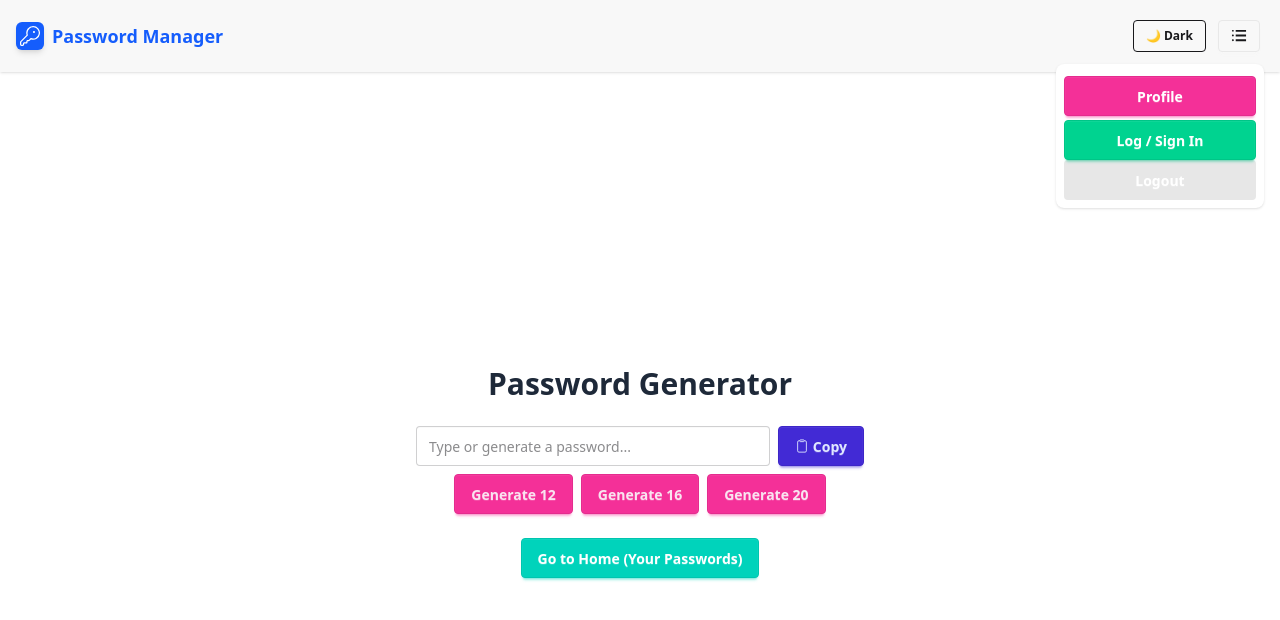
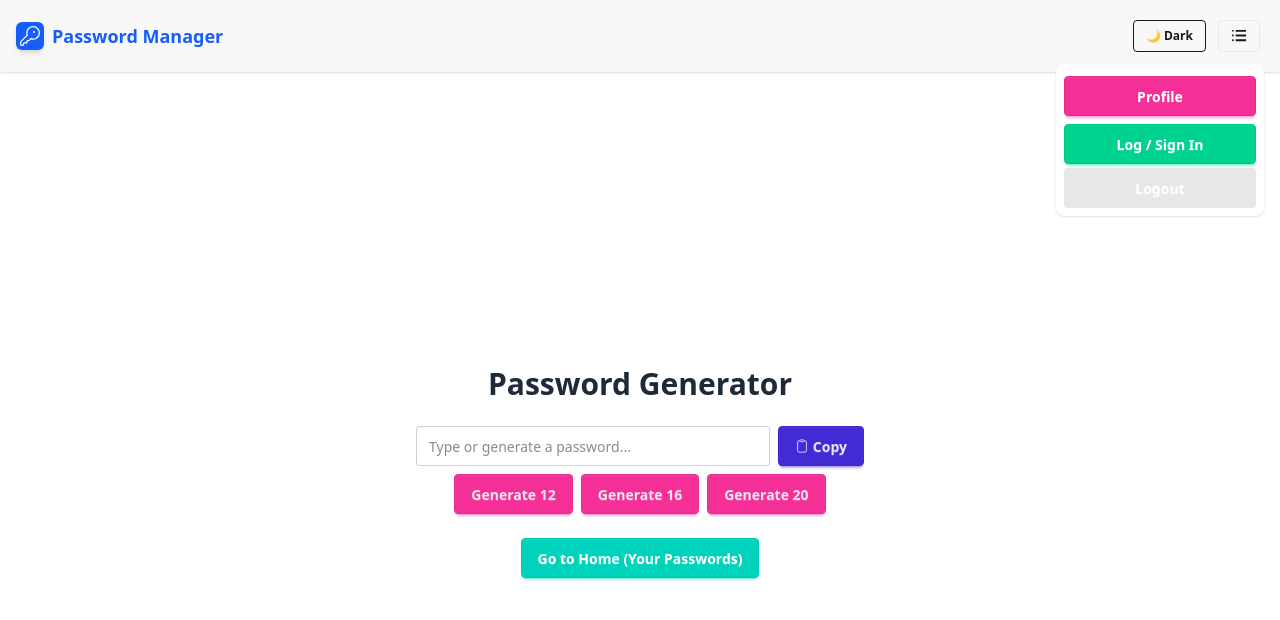
Before and after one commit to abbaxi786/PasswordManager, a Next.js app: page / in a window 1280 px wide. Both pictures are taken after a click on the heading 1239 px from the left and 36 px from the top of the page. Shown: the top 620 px of the page. Built offline with nearby package versions, Linux system fonts and the light colour scheme.

Commit message:
This is for the upgrade for the profile page to nav and in website

```diff
--- a/app/components/nav.jsx
+++ b/app/components/nav.jsx
@@ -49,7 +49,7 @@ function Nav() {
               <Link className="btn btn-secondary text-white my-1" href="/pages/profile">Profile</Link>
             </li>
             <li>
-              <Link className="btn btn-success text-left text-white" href="/pages/signInUp">Log / Sign In</Link>
+              <Link className="btn btn-success text-left text-white my-1" href="/pages/signInUp">Log / Sign In</Link>
             </li>
             <li>
               <LogoutButton/>
```
